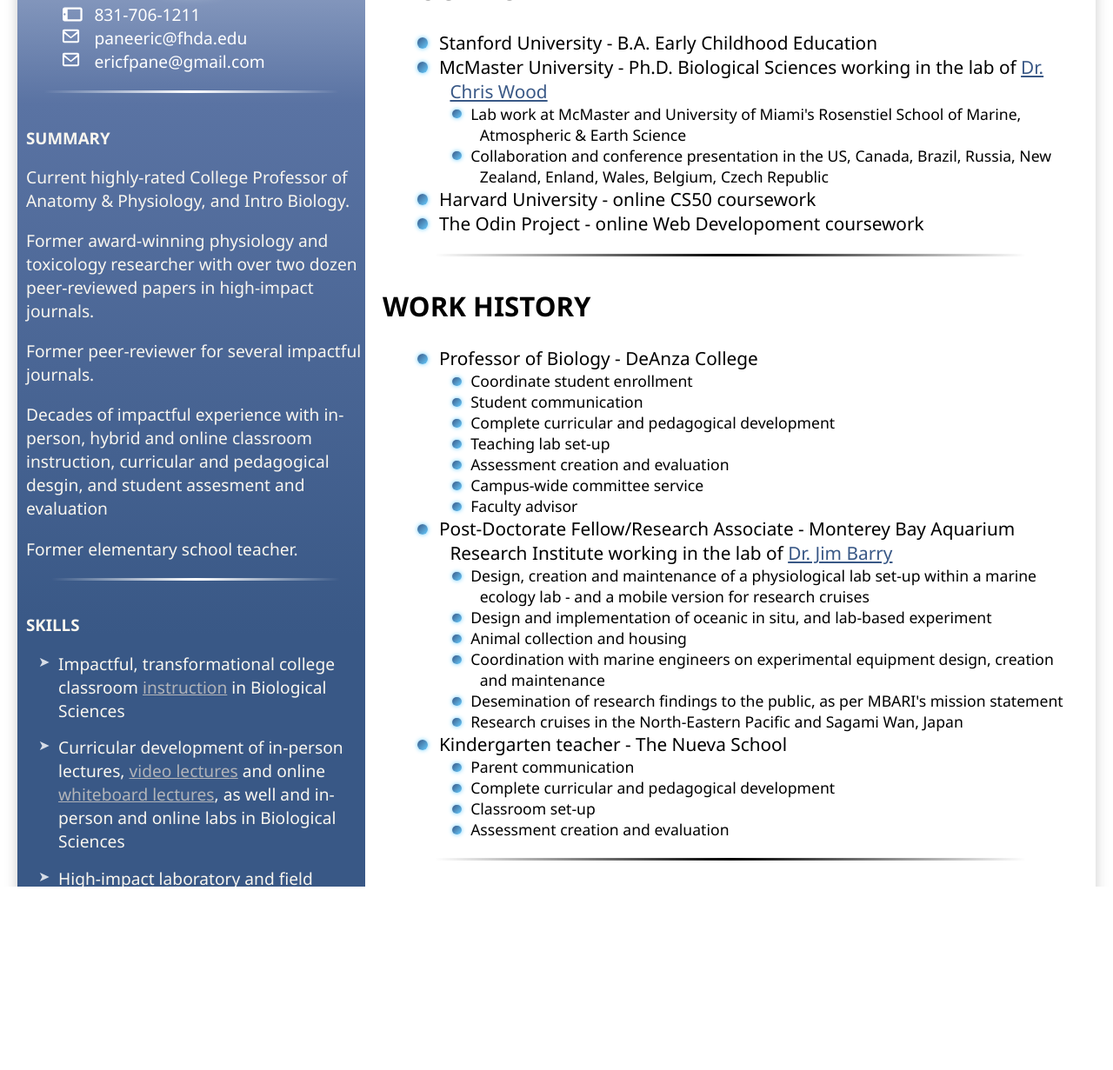
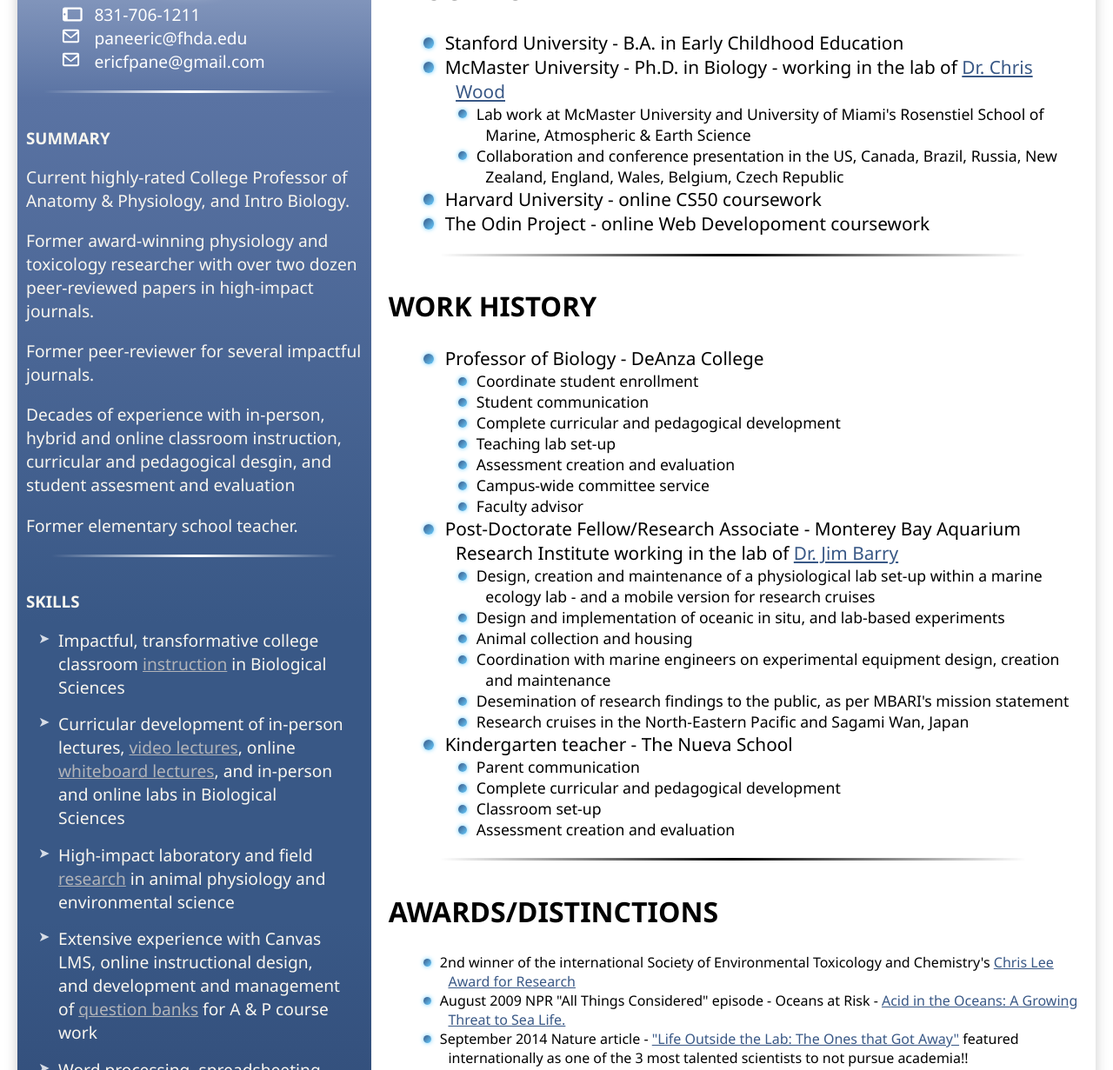
Before and after one commit to e-pane/CV, a plain HTML site: page index.html in a window 1280 px wide. Shown: the part 251-1482 px from the top of the page at 87% size. Drawn offline with Linux system fonts and the light colour scheme.

Commit message:
Rename pane-cv.html to index.html for GitHub Pages

```diff
--- a/pane-cv.html
+++ b/index.html
@@ -23,7 +23,7 @@
             <p>Current highly-rated College Professor of Anatomy & Physiology, and Intro Biology.</p>
             <p>Former award-winning physiology and toxicology researcher with over two dozen peer-reviewed papers in high-impact journals.</p>
             <p>Former peer-reviewer for several impactful journals.</p>
-            <p>Decades of impactful experience with in-person, hybrid and online classroom instruction, curricular and pedagogical desgin, and student assesment and evaluation</p>
+            <p>Decades of experience with in-person, hybrid and online classroom instruction, curricular and pedagogical desgin, and student assesment and evaluation</p>
             <p>Former elementary school teacher.</p>
 
 
@@ -31,12 +31,12 @@
         <section class="skills">
             <h1>SKILLS</h1>
                 <ul>
-                    <li>Impactful, transformational college classroom <a href="https://www.ratemyprofessors.com/professor/1150396" target="_blank">instruction</a> in Biological Sciences</li>
-                    <li>Curricular development of in-person lectures, <a href="https://drive.google.com/drive/u/0/folders/1UpM1DZTtNmT9dqbtws1Y6NO7nZV4QJgC" target="_blank">video lectures</a> and online <a href="./images/whiteboard-image.png" target="_blank">whiteboard lectures</a>, as well and in-person and online labs in Biological Sciences</li>
+                    <li>Impactful, transformative college classroom <a href="https://www.ratemyprofessors.com/professor/1150396" target="_blank">instruction</a> in Biological Sciences</li>
+                    <li>Curricular development of in-person lectures, <a href="https://drive.google.com/drive/u/0/folders/1UpM1DZTtNmT9dqbtws1Y6NO7nZV4QJgC" target="_blank">video lectures</a>, online <a href="./images/whiteboard-image.png" target="_blank">whiteboard lectures</a>, and in-person and online labs in Biological Sciences</li>
                     <li>High-impact laboratory and field <a href="https://www.researchgate.net/scientific-contributions/Eric-F-Pane-38833902" target="_blank">research</a> in animal physiology and environmental science</li>
                     <li>Extensive experience with Canvas LMS, online instructional design, and development and management of <a href="./question-banks/40C-critical-thinking-questions.html" target="_blank">question banks</a> for A & P course work</li>
                     <li>Word processing, spreadsheeting, presentation software, statistical analysis, graphing software</li>
-                    <li>Developing experience in full stack <a href="https://github.com/e-pane/project4-network" target="_blank">web development</a>, programming in node.js and python ecosystems, writing in javascript, python, html, css and SQL, and using frameworks and relational databases</li>
+                    <li>Developing experience in full stack <a href="https://github.com/e-pane/project4-network/tree/main" target="_blank">web development</a>, programming in Node.js and Python ecosystems, writing in Javascript, Python, HTML, CSS and SQL, and using frameworks and relational databases</li>
                 </ul>
 
         </section>
@@ -50,11 +50,11 @@
         <section class="education">
             <h1>EDUCATION</h1>
             <ul>
-                <li>Stanford University - B.A. Early Childhood Education</li>
-                <li>McMaster University - Ph.D. Biological Sciences working in the lab of <a href="https://zoology.ubc.ca/person/chris-m-wood" target="blankß">Dr. Chris Wood</a></li>
+                <li>Stanford University - B.A. in Early Childhood Education</li>
+                <li>McMaster University - Ph.D. in Biology - working in the lab of <a href="https://zoology.ubc.ca/person/chris-m-wood" target="blankß">Dr. Chris Wood</a></li>
                     <ul>
-                        <li>Lab work at McMaster and University of Miami's Rosenstiel School of Marine, Atmospheric & Earth Science</li>
-                        <li>Collaboration and conference presentation in the US, Canada, Brazil, Russia, New Zealand, Enland, Wales, Belgium, Czech Republic</li>
+                        <li>Lab work at McMaster University and University of Miami's Rosenstiel School of Marine, Atmospheric & Earth Science</li>
+                        <li>Collaboration and conference presentation in the US, Canada, Brazil, Russia, New Zealand, England, Wales, Belgium, Czech Republic</li>
                     </ul>
                 <li>Harvard University - online CS50 coursework</li>
                 <li>The Odin Project - online Web Developoment coursework</li>
@@ -79,7 +79,7 @@
                 <li>Post-Doctorate Fellow/Research Associate - Monterey Bay Aquarium Research Institute working in the lab of <a href="https://www.mbari.org/person/james-barry/" target="blank">Dr. Jim Barry</a> </li>
                     <ul>
                         <li>Design, creation and maintenance of a physiological lab set-up within a marine ecology lab - and a mobile version for research cruises</li>
-                        <li>Design and implementation of oceanic in situ, and lab-based experiment</li>
+                        <li>Design and implementation of oceanic in situ, and lab-based experiments</li>
                         <li>Animal collection and housing</li>
                         <li>Coordination with marine engineers on experimental equipment design, creation and maintenance</li>
                         <li>Desemination of research findings to the public, as per MBARI's mission statement</li>
@@ -100,7 +100,7 @@
             <h1>AWARDS/DISTINCTIONS</h1>
             <ul>
                 <li>2nd winner of the international Society of Environmental Toxicology and Chemistry's <a href="https://www.setac.org/career-development/awards-and-grants/hall-of-fame/past-global-award-winners.html" target="blank">Chris Lee Award for Research</a></li>
-                <li>August 2009 NPR "All Things Considered" episode on Oceans at Risk -  <a href="https://www.npr.org/2009/08/12/111807469/acid-in-the-oceans-a-growing-threat-to-sea-life" target="blank">Acid in the Oceans: A Growing Threat to Sea Life.</a> </li>
+                <li>August 2009 NPR "All Things Considered" episode - Oceans at Risk -  <a href="https://www.npr.org/2009/08/12/111807469/acid-in-the-oceans-a-growing-threat-to-sea-life" target="blank">Acid in the Oceans: A Growing Threat to Sea Life.</a> </li>
                 <li>September 2014 Nature article - <a href="https://www.nature.com/articles/513020a">"Life Outside the Lab: The Ones that Got Away"</a> featured internationally as one of the 3 most talented scientists to not pursue academia!!</li>
             </ul>
         </section>
@@ -108,7 +108,7 @@
         <section class="other">
             <h1>OTHER EXPERIENCE</h1>
             <ul>
-                <li>Highest level USA Hockey official - officiating youth, high-school, college and semi-pro</li>
+                <li>Highest level-certified USA Hockey official - officiating youth, high-school, college and semi-pro</li>
                 <li>Youth hockey coach, Director of Hockey Operations, Executive Board Member for non-profit youth hockey club</li>
             </ul>
         </section>
--- a/pane-cv.css
+++ b/pane-cv.css
@@ -20,6 +20,7 @@
     color: #f9f6ef;
     display: flex;
     flex-direction: column;
+    padding-right: 10px;
 }
 
 .img-wrapper {
@@ -228,7 +229,7 @@
 }
 
 main a:hover {
-    color: #66ccff; /* lighter blue on hover */
+    color: #5092C3 /* lighter blue on hover */
 }
 
 main a:active {
```
